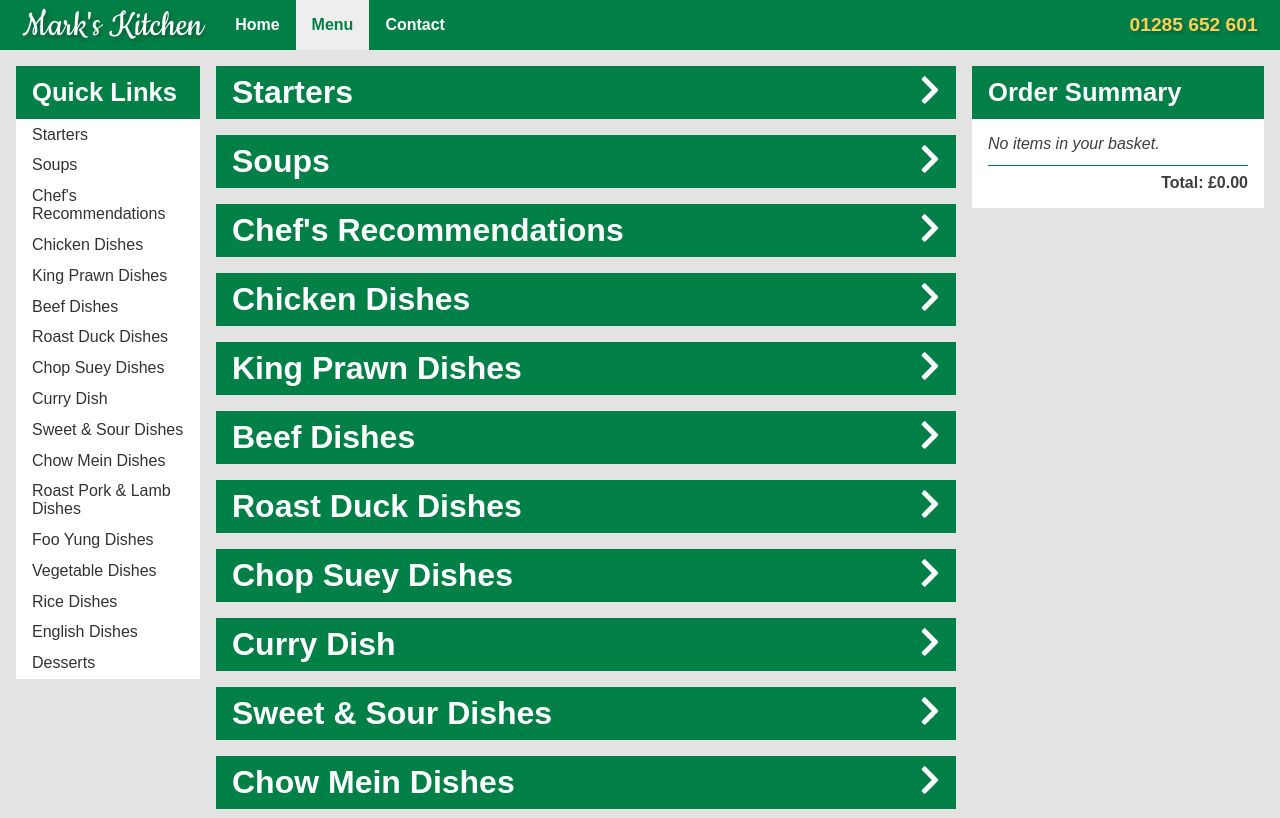
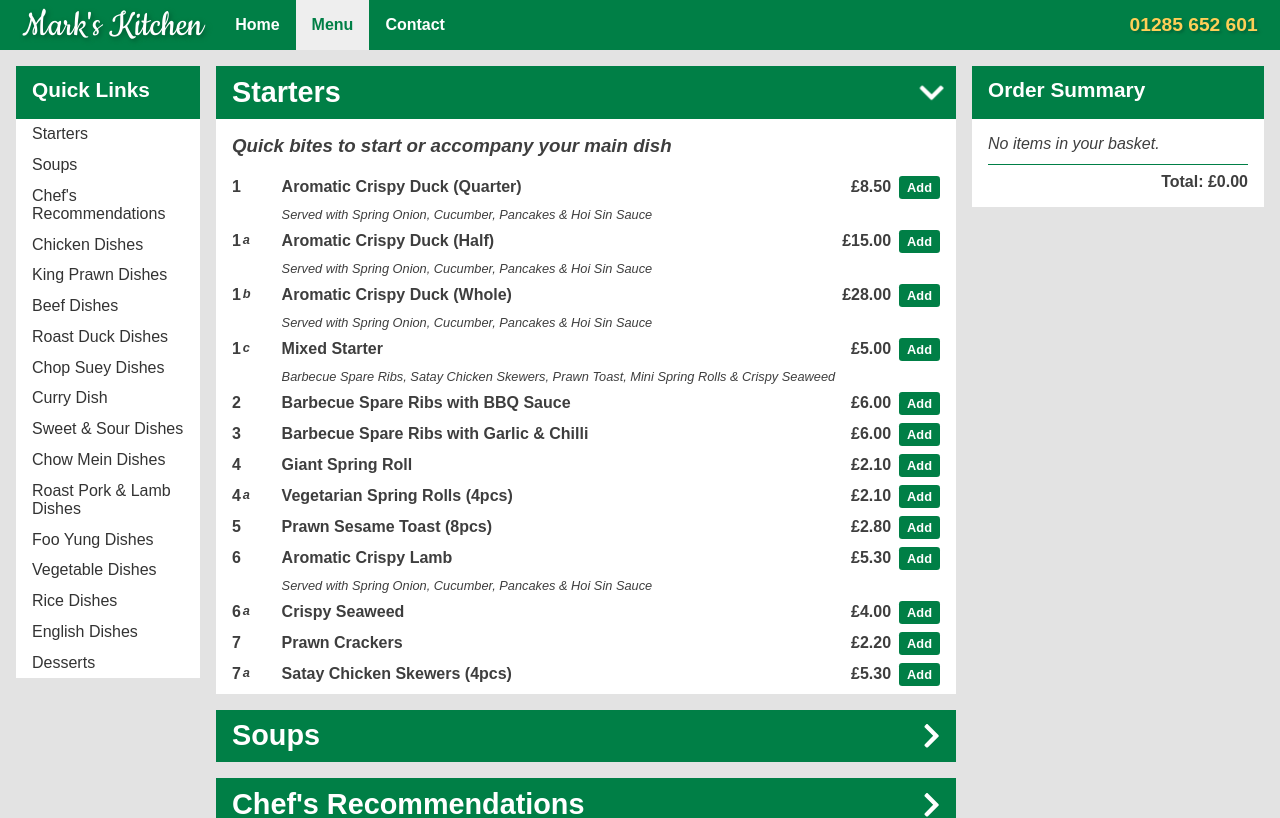
Before and after one commit to ChrisLatham/rd_marks-kitchen_react, a React (Create React App) app: page /menu in a window 1280 px wide. Shown: the top 818 px of the page. Built offline with nearby package versions, Linux system fonts and the light colour scheme; a web font is replaced by a local one.

Commit message:
Expand first menu section on initial render.

```diff
--- a/src/DoubleAsideLayout.css
+++ b/src/DoubleAsideLayout.css
@@ -24,6 +24,7 @@
   background-color: var(--main-color);
   color: #fff;
   padding: 0.76rem 1rem;
+  min-height: 3.3rem;
 }
 .menu-navigation-header h2 {
   margin: 0;
@@ -61,35 +62,43 @@
 .middle-container {
   grid-column: 1/13;
   margin: 0 1rem;
+  order: 2;
 }
 .right-container {
   grid-column: 1/13;
   margin: 0 1rem;
+  order: 1;
 }
 @media only screen and (min-width: 580px) {
   .left-container {
     display: none;
+    order: 1;
   }
   .middle-container {
-    grid-column: 1/9;
-    margin: 0 0 0 1rem;
+    grid-column: 1/13;
+    margin: 0 1rem;
+    order: 3;
   }
   .right-container {
-    grid-column: 9/13;
-    margin: 0 1rem 0 0;
+    grid-column: 1/13;
+    margin: 0 1rem;
+    order: 2;
   }
 }
 @media only screen and (min-width: 1024px) {
   .left-container {
     display: none;
+    order: 1;
   }
   .middle-container {
     grid-column: 1/9;
     margin: 0 0 0 1rem;
+    order: 2;
   }
   .right-container {
     grid-column: 9/13;
     margin: 0 1rem 0 0;
+    order: 3;
   }
 }
 @media only screen and (min-width: 1280px) {
@@ -97,14 +106,17 @@
     grid-column: 1/3;
     margin-left: 1rem;
     display: block;
+    order: 1;
   }
   .middle-container {
     grid-column: 3/10;
     margin: 0;
+    order: 2;
   }
   .right-container {
     grid-column: 10/13;
     margin-right: 1rem;
+    order: 3;
   }
 }
 @media only screen and (min-width: 1600px) {
@@ -112,13 +124,16 @@
     display: block;
     grid-column: 1/3;
     margin: 0 0 0 1rem;
+    order: 1;
   }
   .middle-container {
     grid-column: 3/10;
     margin: 0;
+    order: 2;
   }
   .right-container {
     grid-column: 10/13;
     margin: 0 1rem 0 0;
+    order: 3;
   }
 }
--- a/src/components/MenuSection.js
+++ b/src/components/MenuSection.js
@@ -1,10 +1,15 @@
-import React, { useRef, useState } from "react";
+import React, { useEffect, useRef, useState } from "react";
 import Chevron from "./Chevron";
 
 const MenuSection = ({ header, tagline, items, addToOrder }) => {
   const [setActive, setActiveState] = useState("");
   const [setHeight, setHeightState] = useState("0");
   const content = useRef(null);
+  useEffect(() => {
+    if (header === "Starters") {
+      toggleSection();
+    }
+  }, []);
 
   const menuItemDescription = (description) => {
     if (description) {
@@ -36,13 +41,13 @@ const MenuSection = ({ header, tagline, items, addToOrder }) => {
       >
         {header}
         <Chevron
-          width={20}
           fill={"#fff"}
           className={`menu-section-header-chevron ${setActive}`}
         />
       </button>
       <div
         ref={content}
+        id={header}
         style={{ maxHeight: `${setHeight}` }}
         className="menu-section-content"
       >
--- a/src/index.css
+++ b/src/index.css
@@ -45,11 +45,11 @@ h3.first {
   margin-bottom: 0;
 }
 h1 {
-  font-size: 2em;
+  font-size: 1.8em;
   font-weight: bold;
 }
 h2 {
-  font-size: 1.6em;
+  font-size: 1.3em;
   font-weight: bold;
 }
 .subtext {
@@ -183,6 +183,7 @@ sup {
   color: #fff;
   padding: 2rem 0;
   margin-top: auto;
+  order: 100;
 }
 
 .contact {
@@ -281,6 +282,7 @@ sup {
   background-color: var(--main-color);
   color: #fff;
   padding: 0.76rem 1rem;
+  min-height: 3.3rem;
 }
 .order-summary-header h2 {
   margin: 0;
@@ -337,6 +339,10 @@ sup {
   flex-flow: row nowrap;
   align-items: center;
   justify-content: center;
+  transition: background-color 0.1s ease;
+}
+.order-item-delete-btn:hover {
+  background-color: #ad0a0a;
 }
 /* MENU STYLES */
 
@@ -373,7 +379,7 @@ sup {
   flex: 1;
 }
 .menu-section-header {
-  font-size: 2em;
+  font-size: 1.5em;
   font-weight: bold;
   background-color: var(--main-color);
   color: #fff;
@@ -387,11 +393,14 @@ sup {
   display: flex;
   flex-flow: row nowrap;
   justify-content: space-between;
+  align-items: center;
+  min-height: 3.3rem;
 }
 .menu-section-header:hover {
   background-color: var(--main-color-darker);
 }
 .menu-section-header-chevron {
+  width: 0.6em;
   display: inline-block;
   transition: transform 0.1s ease;
 }
@@ -454,6 +463,9 @@ sup {
 
 @media only screen and (min-width: 580px) {
   /* For tablets: */
+  .menu-section-header {
+    font-size: 1.8em;
+  }
   .navigation {
     order: 2;
   }
@@ -492,6 +504,9 @@ sup {
 
 @media only screen and (min-width: 1024px) {
   /* For desktop: */
+  .menu-section-header {
+    font-size: 1.8em;
+  }
   .navigation {
     order: 2;
   }
@@ -529,6 +544,9 @@ sup {
 }
 @media only screen and (min-width: 1200px) {
   /* For desktop: */
+  .menu-section-header {
+    font-size: 1.8em;
+  }
   .navigation {
     order: 2;
   }
@@ -568,6 +586,9 @@ sup {
 }
 @media only screen and (min-width: 1600px) {
   /* For desktop: */
+  .menu-section-header {
+    font-size: 1.8em;
+  }
   .navigation {
     order: 2;
   }
```
